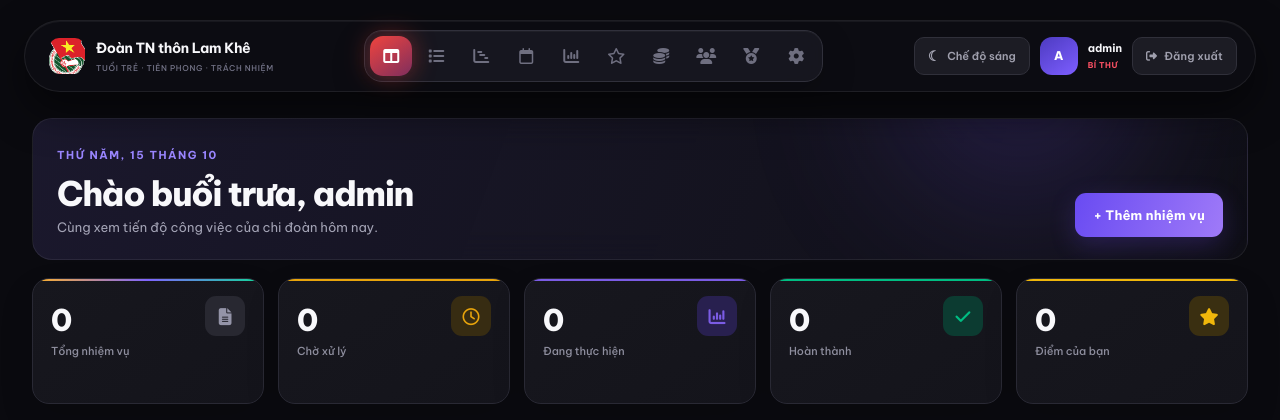
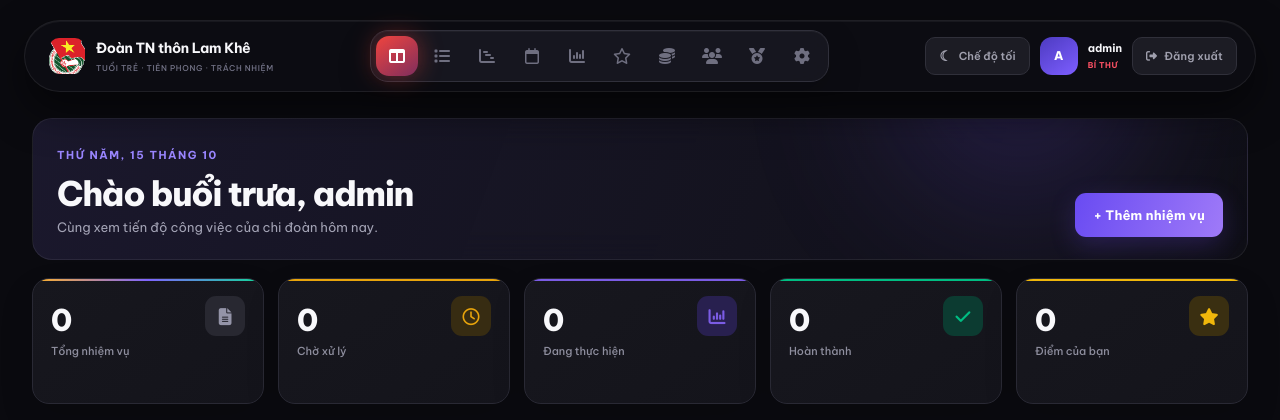
Before and after one commit to hidenononion/task-manager, a Flask app: page /dashboard in a window 1280 px wide. Shown: the top 420 px of the page. Run offline with Flask 3, Linux system fonts and the light colour scheme; the visitor is signed in with stand-in values (Sample User, id 1); data comes from the database, SQL or seed files in the repository; data that the repository does not hold is empty; some libraries are stand-ins or nearby versions.

Commit message:
fix: theme button label shows current mode instead of target mode

```diff
--- a/static/js/app.js
+++ b/static/js/app.js
@@ -68,7 +68,7 @@ function toggleTheme() {
 
 function updateThemeUI(theme) {
     document.getElementById('themeIcon').innerHTML = theme === 'dark' ? '&#9790;' : '&#9728;';
-    document.getElementById('themeLabel').textContent = theme === 'dark' ? 'Chế độ sáng' : 'Chế độ tối';
+    document.getElementById('themeLabel').textContent = theme === 'dark' ? 'Chế độ tối' : 'Chế độ sáng';
 }
 
 // ==================== NAV ====================
--- a/templates/dashboard.html
+++ b/templates/dashboard.html
@@ -57,7 +57,7 @@
             <div class="glow-actions">
                 <button class="theme-toggle" onclick="toggleTheme()">
                     <span class="icon" id="themeIcon">&#9790;</span>
-                    <span id="themeLabel">Chế độ sáng</span>
+                    <span id="themeLabel">Chế độ tối</span>
                 </button>
                 <div class="user-info">
                     <div class="user-avatar" id="userAvatar">A</div>
```
